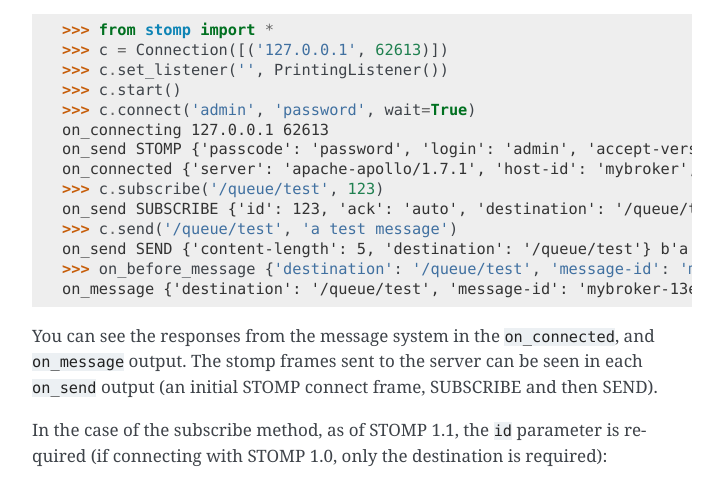
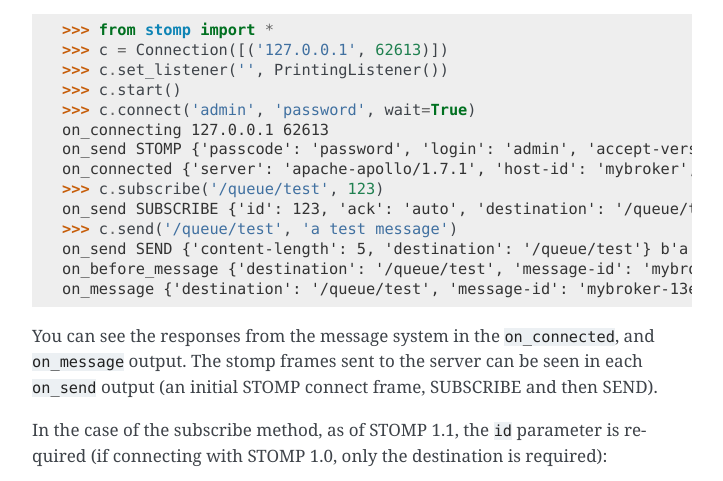
Before and after one commit to jasonrbriggs/stomp.py, a Sphinx documentation site: the page built from docs/source/api.rst, in a window 1280 px wide and 900 px high, scrolled down 1773 px, cut to the strip 0-481 px from the top of the window. Shown: the whole strip, without its empty margins (388-1111 px from the left). Built offline with Sphinx 7.4.7, drawn with Linux system fonts in a browser that asks for light colours.

Commit message:
Removed typo (">>>") from some example code
I believe the final on_before_message in the PrintingListener example was supposed to be shown as text output, rather than as a new command

```diff
--- a/docs/source/api.rst
+++ b/docs/source/api.rst
@@ -61,7 +61,7 @@ To receive messages back from the messaging system, you need to setup some sort
     on_send SUBSCRIBE {'id': 123, 'ack': 'auto', 'destination': '/queue/test'}
     >>> c.send('/queue/test', 'a test message')
     on_send SEND {'content-length': 5, 'destination': '/queue/test'} b'a test message'
-    >>> on_before_message {'destination': '/queue/test', 'message-id': 'mybroker-13e01', 'subscription': '123', 'ack': '2', 'content-length': '5'} a test message
+    on_before_message {'destination': '/queue/test', 'message-id': 'mybroker-13e01', 'subscription': '123', 'ack': '2', 'content-length': '5'} a test message
     on_message {'destination': '/queue/test', 'message-id': 'mybroker-13e01', 'subscription': '123', 'ack': '2', 'content-length': '5'} a test message
 
 You can see the responses from the message system in the ``on_connected``, and ``on_message`` output. The stomp frames sent to the server can be seen in each ``on_send`` output (an initial STOMP connect frame, SUBSCRIBE and then SEND).
```
